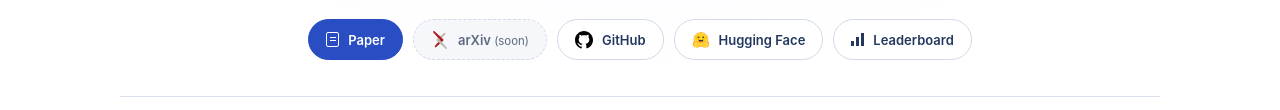
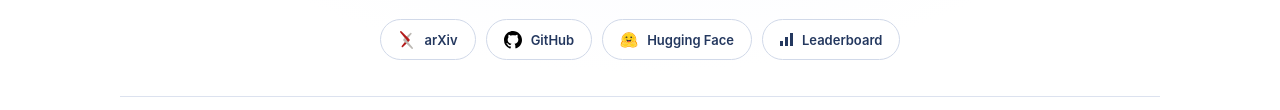
Before and after one commit to Sage-Med-Preview/Sage-Med-Preview.github.io, a plain HTML site: page index.html in a window 1280 px wide. Shown: the part 412-522 px from the top of the page. Drawn offline with Linux system fonts and the light colour scheme.

Commit message:
Add files via upload

```diff
--- a/index.html
+++ b/index.html
@@ -26,10 +26,7 @@
     <p class="authors">Sage-Med Team</p>
     <p class="affiliation">Shanghai Artificial Intelligence Laboratory</p>
     <div class="resources">
-      <!-- To hide Paper, comment out the single anchor on the next line. -->
-      <a class="resource primary" href="https://github.com/Sage-Med/Sage-Med-Preview/blob/main/Sage_Med_technical_report.pdf" target="_blank" rel="noopener noreferrer"><span class="book" aria-hidden="true"></span>Paper</a>
-      <!-- Add href="https://arxiv.org/abs/..." to the arXiv anchor when the preprint is available. -->
-      <a class="resource arxiv-resource" id="arxiv-link"><img class="resource-mark" src="assets/arxiv-mark.svg" width="18" height="18" alt=""><span>arXiv<span class="availability"> (soon)</span></span></a>
+      <a class="resource arxiv-resource" id="arxiv-link" href="https://arxiv.org/abs/2611.34575" target="_blank" rel="noopener noreferrer"><img class="resource-mark" src="assets/arxiv-mark.svg" width="18" height="18" alt="">arXiv</a>
       <a class="resource" href="https://github.com/Sage-Med/Sage-Med-Preview" target="_blank" rel="noopener noreferrer"><img class="resource-mark" src="assets/github-mark.svg" width="18" height="18" alt="">GitHub</a>
       <a class="resource" href="https://huggingface.co/Sage-Med/Sage-Med-Preview" target="_blank" rel="noopener noreferrer"><img class="resource-mark" src="assets/hugging-face.svg" width="18" height="18" alt="">Hugging Face</a>
       <a class="resource" href="leaderboard.html"><span class="bars-icon" aria-hidden="true"></span>Leaderboard</a>
```
